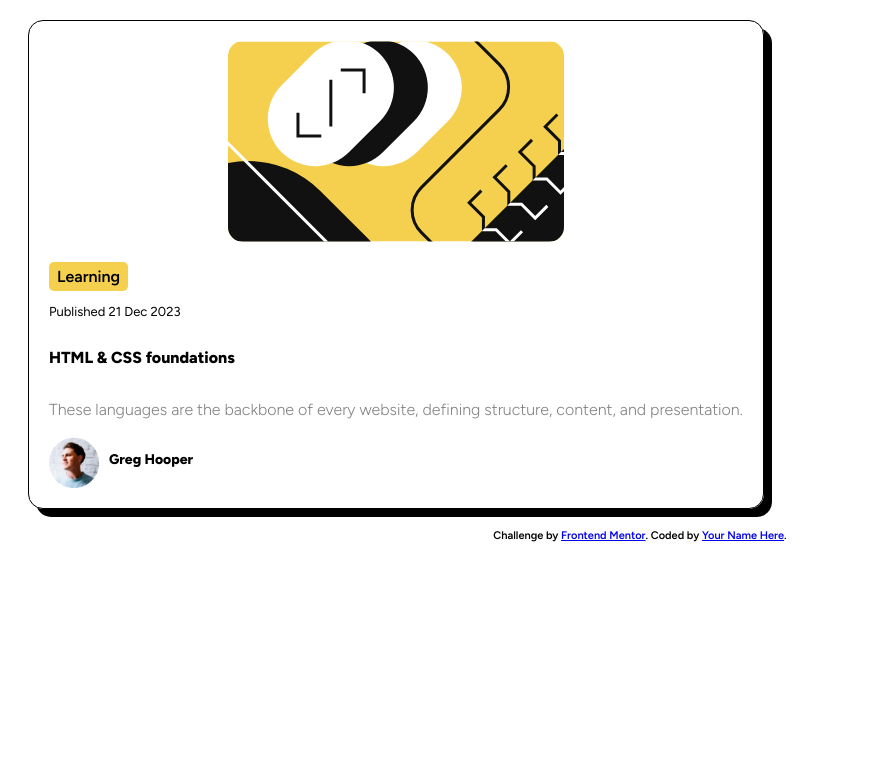
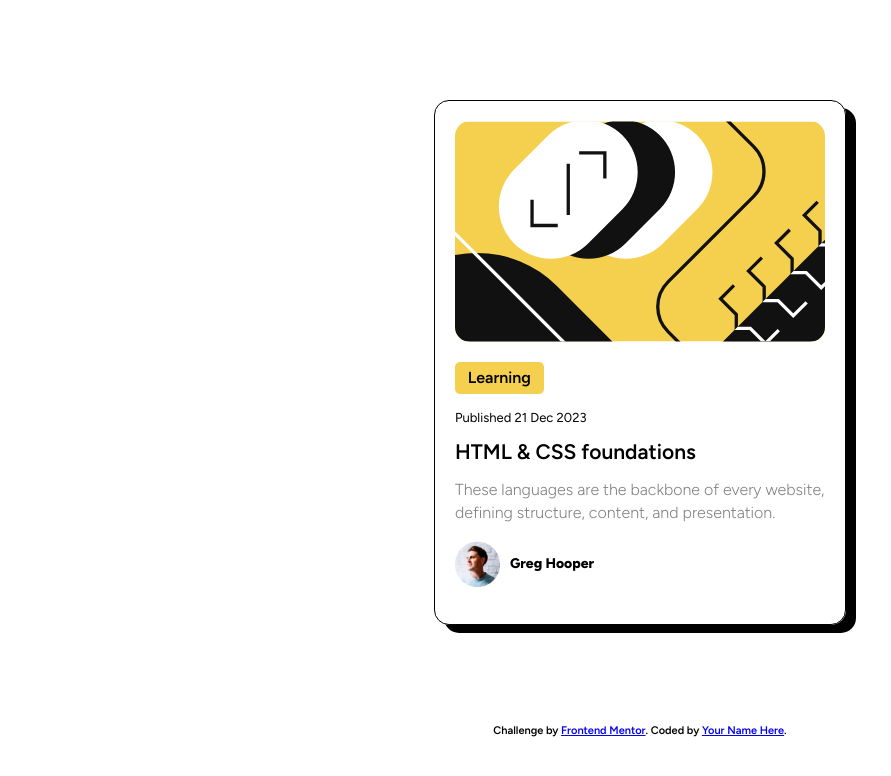
Before and after one commit to MiyaoCat/frontend-mentor-challenges, a PHP site: page / in a window 1280 px wide. Shown: the top 776 px of the page, without its empty margins (0-891 px from the left). Run offline with PHP 8.4, Linux system fonts and the light colour scheme.

Commit message:
added meyer-rest, spacing, final touches

```diff
--- /dev/null
+++ b/blog-preview-card-main/css/meyer-reset.css
@@ -0,0 +1,53 @@
+/* http://meyerweb.com/eric/tools/css/reset/
+   v2.0 | 20110126
+   License: none (public domain)
+*/
+
+html, body, div, span, applet, object, iframe,
+h1, h2, h3, h4, h5, h6, p, blockquote, pre,
+a, abbr, acronym, address, big, cite, code,
+del, dfn, em, img, ins, kbd, q, s, samp,
+small, strike, strong, sub, sup, tt, var,
+b, u, i, center,
+dl, dt, dd, ol, ul, li,
+fieldset, form, label, legend,
+table, caption, tbody, tfoot, thead, tr, th, td,
+article, aside, canvas, details, embed,
+figure, figcaption, footer, header, hgroup,
+menu, nav, output, ruby, section, summary,
+time, mark, audio, video {
+	margin: 0;
+	padding: 0;
+	border: 0;
+	font-size: 100%;
+	font: inherit;
+	vertical-align: baseline;
+}
+/* HTML5 display-role reset for older browsers */
+article, aside, details, figcaption, figure,
+footer, header, hgroup, menu, nav, section {
+	display: block;
+}
+
+body {
+	line-height: 1;
+	font-family: Figtree;
+	font-weight: 600;
+	font-color: hsl(0, 0%, 7%);
+}
+
+ol, ul {
+	list-style: none;
+}
+blockquote, q {
+	quotes: none;
+}
+blockquote:before, blockquote:after,
+q:before, q:after {
+	content: '';
+	content: none;
+}
+table {
+	border-collapse: collapse;
+	border-spacing: 0;
+}
--- a/blog-preview-card-main/css/site.css
+++ b/blog-preview-card-main/css/site.css
@@ -1,8 +1,5 @@
-body {
-	font-family: Figtree;
-	font-weight: 600;
-	font-color: hsl(0, 0%, 7%);
-}
+@import 'meyer-reset.css';
+
 img {
 	display: block;
 	width: 100%;
@@ -15,15 +12,15 @@ img {
 
 .card {
 	border: 1px solid black;
-	box-shadow: 8px 8px;
-	max-width: fit-content;
-	margin: 20px;
+	box-shadow: 10px 8px;
+	max-width: 370px;
+	margin: 100px auto;
 	padding: 20px;
-	display: flex;
-	flex-direction: column;
 }
 
-
+.info > * {
+	margin: 17px 0;
+}
 .illustration {
 	margin-left: auto;
 	margin-right: auto;
@@ -32,7 +29,7 @@ img {
 .tag {
 	margin-top: 20px;
 	max-width: fit-content;
-	padding: 5px 8px;
+	padding: .5em .8em;
 	border-radius: 5px;
 	background-color: hsl(47, 88%, 63%);
 }
@@ -43,9 +40,9 @@ img {
 }
 
 .header {
-	font-weight: 800;
-	font-style: bold;
+	font-size: clamp(1em, 21px, 2em);
 }
+
 .header:hover {
 	cursor: pointer;
 	color: hsl(47, 88%, 63%);;
@@ -56,17 +53,17 @@ img {
 	line-height: 1.4em;
 	font-weight: 300;
 }
+
 .author {
 	display: flex;
 	column-gap: 10px;
 	font-size: 14px;
 	font-weight: 700;
-
+	align-items: center;
 }
 
 .avatar {
-	max-width: 50px;
-
+	max-width: 45px;
 }
 
 
--- a/blog-preview-card-main/index.html
+++ b/blog-preview-card-main/index.html
@@ -16,6 +16,8 @@
     <div class='illustration'>
       <img src='./assets/images/illustration-article.svg' alt='' class='border'>
     </div>
+
+    <div class='info'>
       <div class='tag'>Learning</div>
 
       <p class='publish-date'>Published 21 Dec 2023</p>
@@ -30,6 +32,8 @@
       </div>
     </div>
 
+  </div>
+
   <div class="attribution">
     Challenge by <a href="https://www.frontendmentor.io?ref=challenge" target="_blank">Frontend Mentor</a>.
     Coded by <a href="#">Your Name Here</a>.
```
Lines whose indentation alone changed are shown as unchanged.
